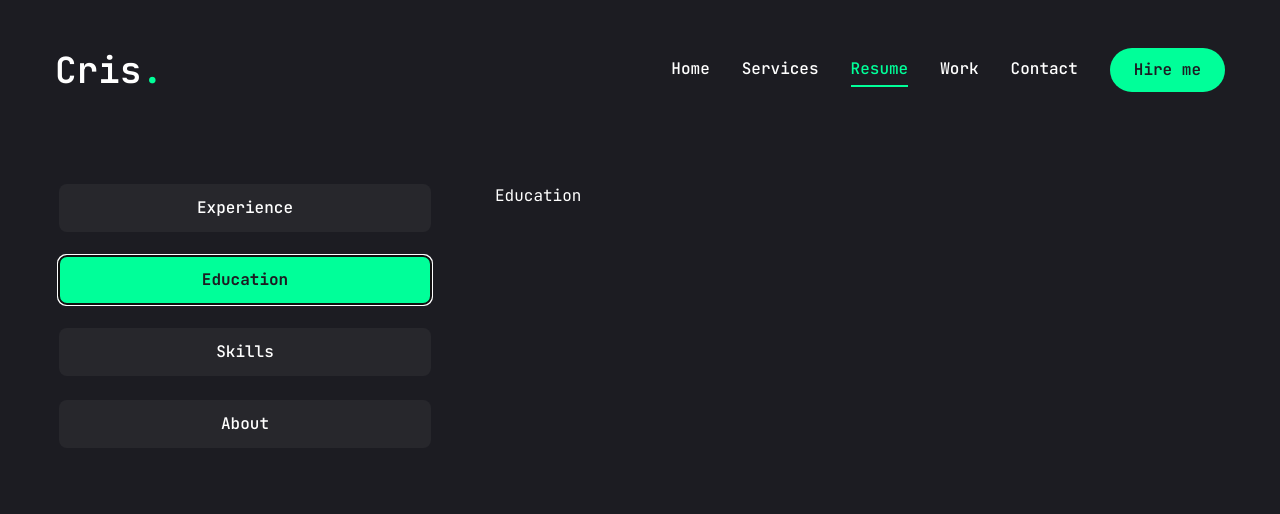
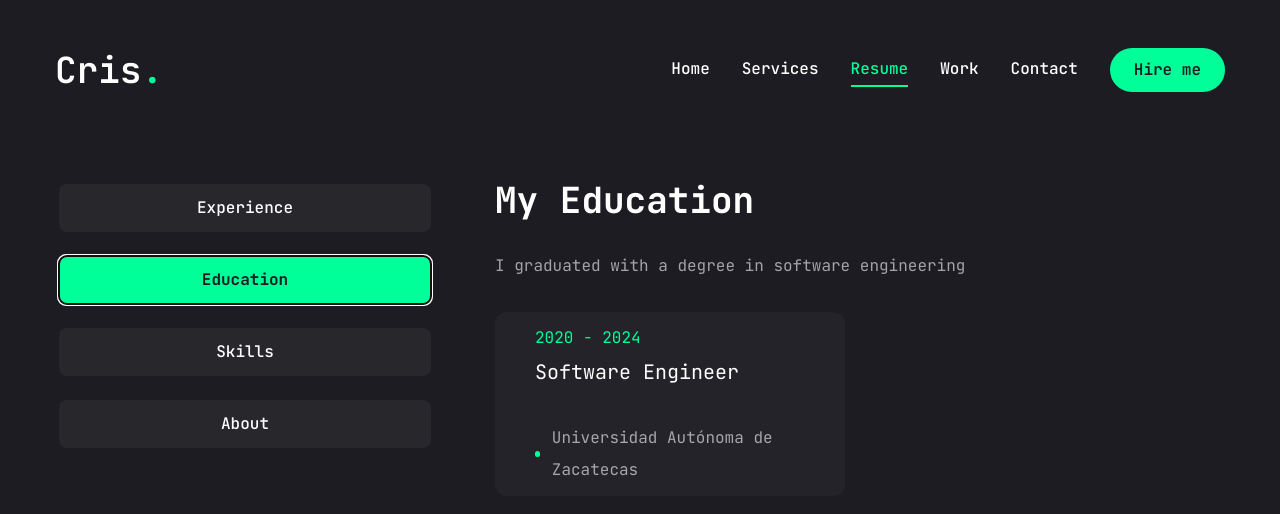
Before and after one commit to Spek7ro/web_personal, a Next.js app: page /resume in a window 1280 px wide. Both pictures are taken after a click on the tab "Education". Shown: the top 514 px of the page. Built offline with nearby package versions, Linux system fonts and the light colour scheme.

Commit message:
Finish resume page

```diff
--- a/app/resume/page.jsx
+++ b/app/resume/page.jsx
@@ -18,19 +18,11 @@
 const about = {
   title: "About Me",
   description:
-    "Software Engineer passionate about technology and cybersecurity. Focused on developing innovative solutions and exploring the intersection of programming and security.",
+    "Software Engineer specialized in backend development with experience in creating scalable and high-performance solutions. Skilled in designing and implementing microservices, gathering requirements, and applying software quality practices. Experienced in working under agile methodologies such as Scrum to optimize processes and ensure efficient deliveries. Passionate about technological innovation and solving complex problems, seeking to add value in dynamic and challenging environments.",
   info: [
     {
       fieldName: "Name",
       fieldValue: "Cristian Alvarado",
-    },
-    {
-      fieldName: "Phone",
-      fieldValue: "(+52) 492 223 1030",
-    },
-    {
-      fieldName: "Email",
-      fieldValue: "cristianrdz75453@gmail.com",
     },
     {
       fieldName: "Experience",
@@ -43,6 +35,14 @@
     {
       fieldName: "Languages",
       fieldValue: "Spanish, English",
+    },
+    {
+      fieldName: "Phone",
+      fieldValue: "(+52) 492 223 1030",
+    },
+    {
+      fieldName: "Email",
+      fieldValue: "cristianrdz75453@gmail.com",
     },
   ],
 };
@@ -65,7 +65,7 @@
     },
     {
       comany: "Psicosfera",
-      position: "Backend Developer",
+      position: "Backend Developer (Remote)",
       duration: "February 2023 - November 2023",
     },
   ],
@@ -88,7 +88,8 @@
 // skills data
 const skills = {
   title: "My Skills",
-  description: "I have a strong background in the following skills",
+  description:
+    "I have a strong background in the following skills and technologies",
   items: [
     {
       icon: <FaJava />,
@@ -112,11 +113,11 @@
     },
     {
       icon: <GrOracle />,
-      name: "Oracle",
+      name: "Oracle Database",
     },
     {
       icon: <GrDatabase />,
-      name: "Database",
+      name: "SQL",
     },
     {
       icon: <SiMysql />,
@@ -210,17 +211,110 @@
                 </ScrollArea>
               </div>
             </TabsContent>
+
             {/* Education */}
             <TabsContent value="education" className="w-full">
-              Education
+              <div className="flex flex-col gap-[30px] text-center xl:text-left">
+                <h3 className="text-4xl font-bold">{education.title}</h3>
+                <p className="max-w-[600px] text-white/60 mx-auto xl:mx-0">
+                  {education.description}
+                </p>
+                <ScrollArea className="h-[400px]">
+                  <ul className="grid grid-cols-1 lg:grid-cols-2 gap-[30px]">
+                    {education.items.map((item, index) => {
+                      return (
+                        <li
+                          key={index}
+                          className="bg-[#232329] h-[184px] py-6
+                        px-10 rounded-xl flex flex-col justify-center items-center lg:items-start gap-1"
+                        >
+                          <span className="text-accent">{item.duration}</span>
+                          <h3
+                            className="text-xl max-w-[260px] min-h-[60px]
+                          text-center lg:text-left"
+                          >
+                            {item.degree}
+                          </h3>
+                          <div className="flex items-center gap-3">
+                            {/* dot */}
+                            <span className="w-[6px] h-[6px] rounded-full bg-accent"></span>
+                            <p className="text-white/60">{item.institution}</p>
+                          </div>
+                        </li>
+                      );
+                    })}
+                  </ul>
+                </ScrollArea>
+              </div>
             </TabsContent>
+
             {/* Skills */}
-            <TabsContent value="skills" className="w-full">
-              Skills
+            <TabsContent value="skills" className="w-full h-full">
+              <div className="flex flex-col gap-[30px] text-center xl:text-left">
+                <div className="flex flex-col gap-[30px] text-center xl:text-left">
+                  <h3 className="text-4xl font-bold">{skills.title}</h3>
+                  <p className="max-w-[600px] text-white/60 mx-auto xl:mx-0">
+                    {skills.description}
+                  </p>
+                </div>
+                <ul className="grid grid-cols-2 sm:grid-cols-3 md:grid-cols-4 gap-4 xl:gap-[30px]">
+                  {skills.items.map((skill, index) => {
+                    return (
+                      <li key={index}>
+                        <TooltipProvider delayDuration={100}>
+                          <Tooltip>
+                            <TooltipTrigger
+                              className="w-full h-[150px]
+                            bg-[#232329] rounded-xl flex justify-center items-center
+                            group"
+                            >
+                              <div
+                                className="text-6xl group-hover:text-accent
+                              transition-all duration-300"
+                              >
+                                {skill.icon}
+                              </div>
+                            </TooltipTrigger>
+                            <TooltipContent>
+                              <p className="capitalize">{skill.name}</p>
+                            </TooltipContent>
+                          </Tooltip>
+                        </TooltipProvider>
+                      </li>
+                    );
+                  })}
+                </ul>
+              </div>
             </TabsContent>
+
             {/* About */}
-            <TabsContent value="about" className="w-full">
-              About
+            <TabsContent
+              value="about"
+              className="w-full text-center xl:text-left"
+            >
+              <div className="flex flex-col gap-[30px]">
+                <h3 className="text-4xl font-bold">{about.title}</h3>
+                <p className="max-w-[600px] text-white/60 mx-auto xl:mx-0">
+                  {about.description}
+                </p>
+                <ul
+                  className="grid grid-cols-1 xl:grid-cols-2 gap-y-6 max-w-[620px]
+                mx-auto xl:mx-0"
+                >
+                  {about.info.map((item, index) => {
+                    return (
+                      <li
+                        key={index}
+                        className="flex items-center justify-center
+                      xl:justify-start gap-4"
+                      >
+                        <span className="text-white/60">{item.fieldName}</span>
+                        <span className="text-xl ">{item.fieldValue}</span>
+                      </li>
+                    );
+                  })}
+                </ul>
+              </div>
             </TabsContent>
           </div>
         </Tabs>
--- a/components/Stats.jsx
+++ b/components/Stats.jsx
@@ -12,11 +12,11 @@
     text: "Projects completed",
   },
   {
-    num: 8,
+    num: 12,
     text: "Technologies mastered",
   },
   {
-    num: 500,
+    num: 50,
     text: "Code commits",
   },
 ];
```
